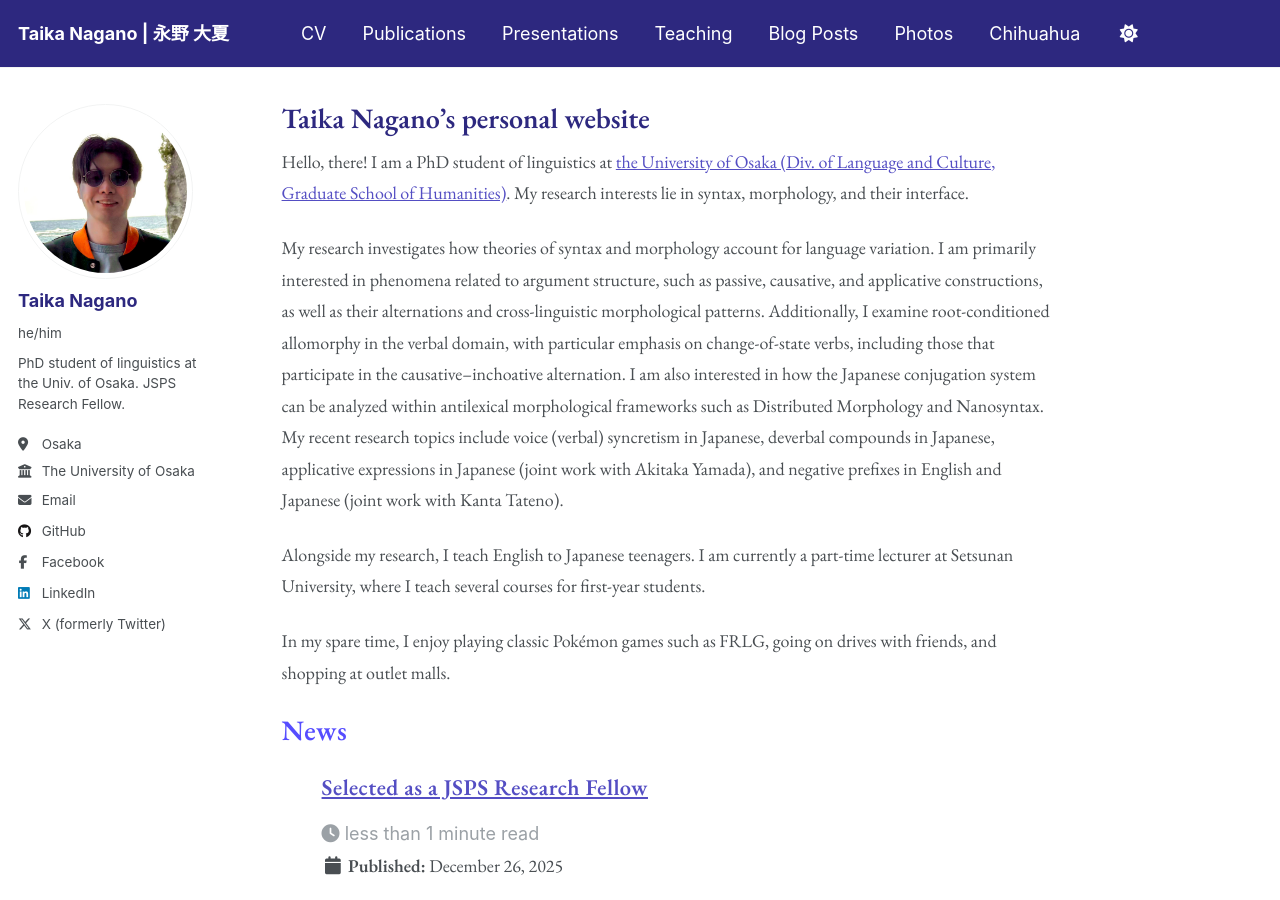
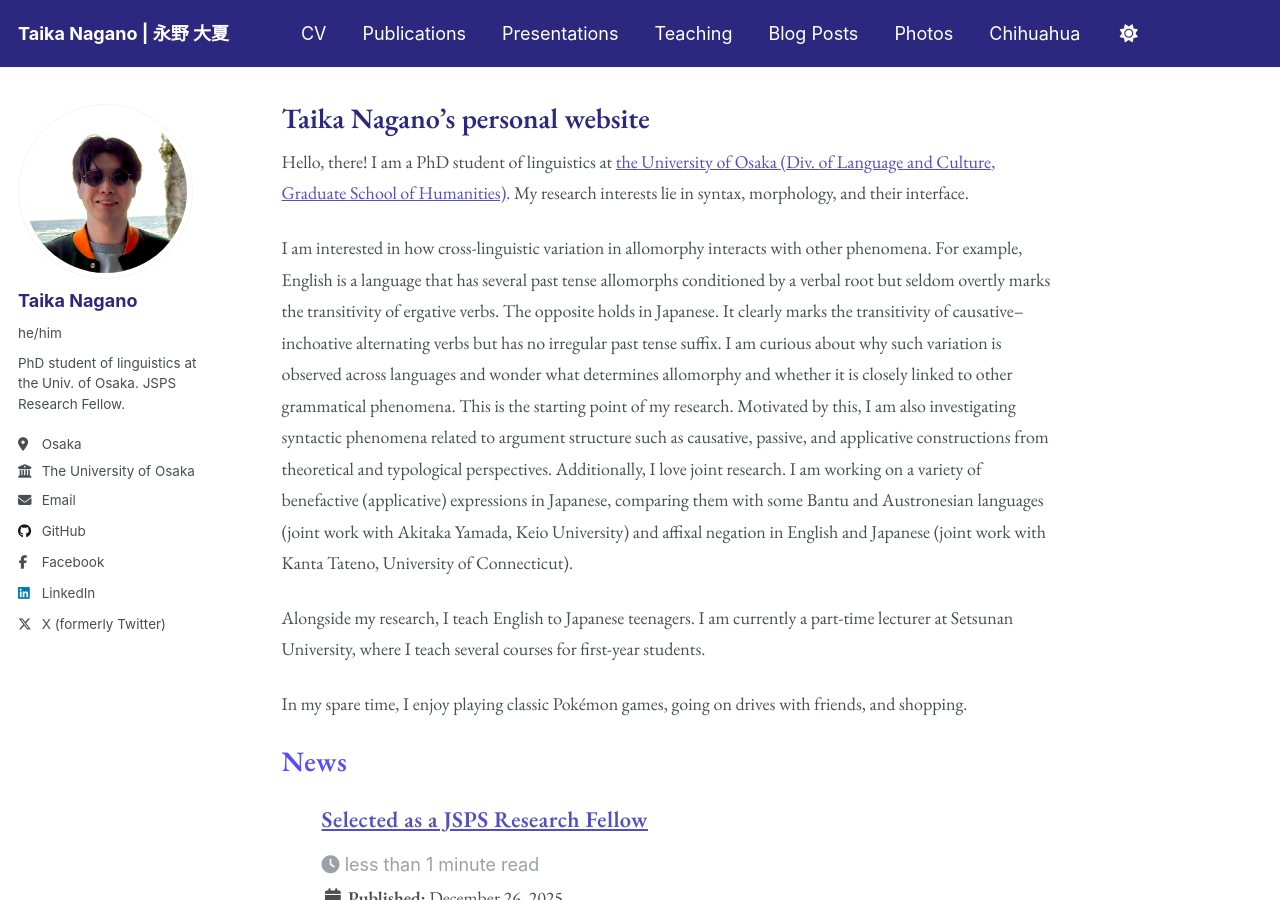
Before and after one commit to TaikaNagano/taikanagano.github.io, a Jekyll site: the page built from _pages/about.md, in a window 1280 px wide and 900 px high. Built offline with Jekyll 4.4.1, drawn with Linux system fonts in a browser that asks for light colours.

Commit message:
about.md

```diff
--- a/_pages/about.md
+++ b/_pages/about.md
@@ -17,11 +17,11 @@ redirect_from:
 
 Hello, there! I am a PhD student of linguistics at [the University of Osaka (Div. of Language and Culture, Graduate School of Humanities)](https://lc.hmt.osaka-u.ac.jp/english/home.html). My research interests lie in syntax, morphology, and their interface.
 
-My research investigates how theories of syntax and morphology account for language variation. I am primarily interested in phenomena related to argument structure, such as passive, causative, and applicative constructions, as well as their alternations and cross-linguistic morphological patterns. Additionally, I examine root-conditioned allomorphy in the verbal domain, with particular emphasis on change-of-state verbs, including those that participate in the causative–inchoative alternation. I am also interested in how the Japanese conjugation system can be analyzed within antilexical morphological frameworks such as Distributed Morphology and Nanosyntax. My recent research topics include voice (verbal) syncretism in Japanese, deverbal compounds in Japanese, applicative expressions in Japanese (joint work with Akitaka Yamada), and negative prefixes in English and Japanese (joint work with Kanta Tateno).
+I am interested in how cross-linguistic variation in allomorphy interacts with other phenomena. For example, English is a language that has several past tense allomorphs conditioned by a verbal root but seldom overtly marks the transitivity of ergative verbs. The opposite holds in Japanese. It clearly marks the transitivity of causative–inchoative alternating verbs but has no irregular past tense suffix. I am curious about why such variation is observed across languages and wonder what determines allomorphy and whether it is closely linked to other grammatical phenomena. This is the starting point of my research. Motivated by this, I am also investigating syntactic phenomena related to argument structure such as causative, passive, and applicative constructions from theoretical and typological perspectives. Additionally, I love joint research. I am working on a variety of benefactive (applicative) expressions in Japanese, comparing them with some Bantu and Austronesian languages (joint work with Akitaka Yamada, Keio University) and affixal negation in English and Japanese (joint work with Kanta Tateno, University of Connecticut).
 
 Alongside my research, I teach English to Japanese teenagers. I am currently a part-time lecturer at Setsunan University, where I teach several courses for first-year students.
 
-In my spare time, I enjoy playing classic Pokémon games such as FRLG, going on drives with friends, and shopping at outlet malls.
+In my spare time, I enjoy playing classic Pokémon games, going on drives with friends, and shopping.
 
 News
 ======
```
Also changed, not shown: 1 other file.
